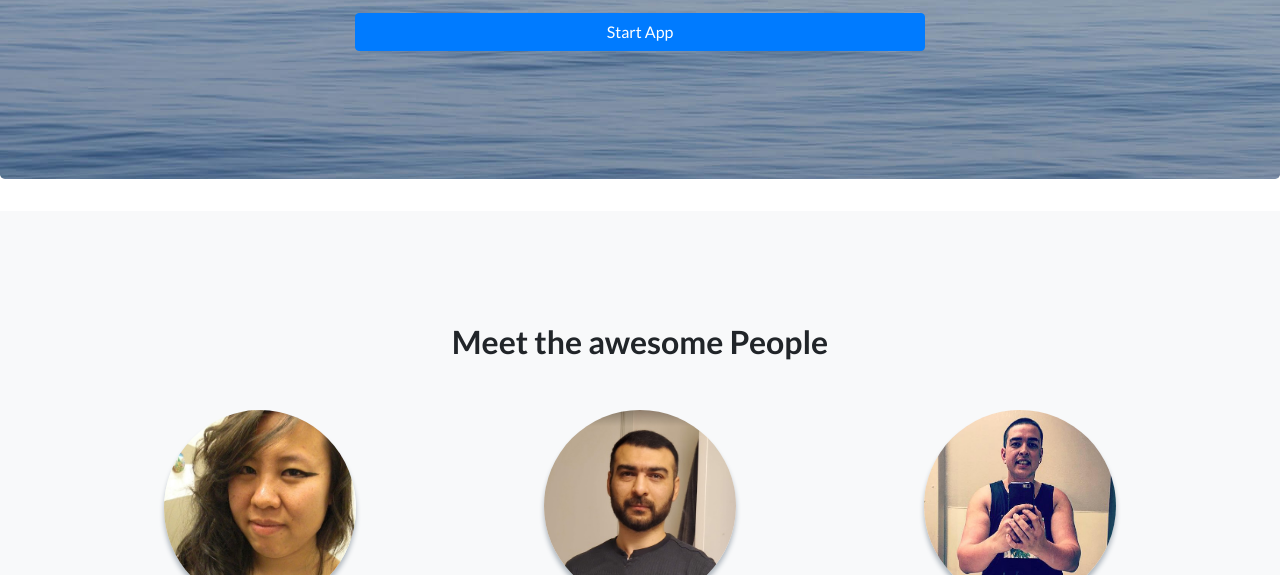
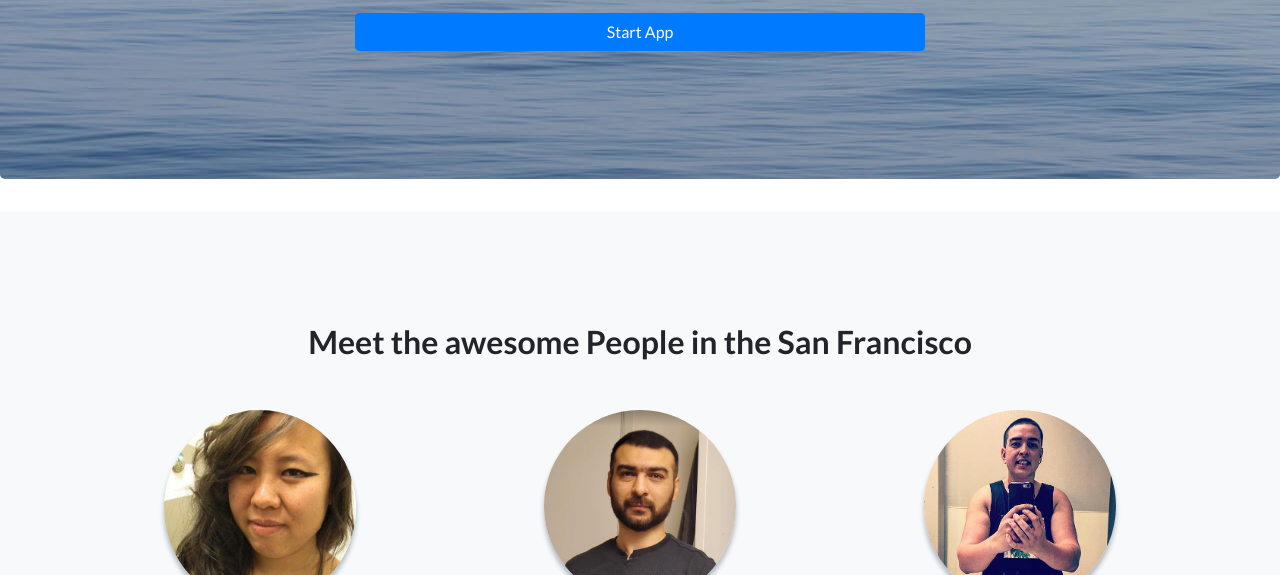
Before and after one commit to adnanniaz77/project2, a website: page views/index.html in a window 1280 px wide. Shown: the part 525-1100 px from the top of the page. Drawn offline with Linux system fonts and the light colour scheme.

Commit message:
new changes

```diff
--- a/views/index.html
+++ b/views/index.html
@@ -45,7 +45,7 @@
 
     <section class="testimonials text-center bg-light">
         <div class="container">
-            <h2 class="mb-5">Meet the awesome People</h2>
+            <h2 class="mb-5">Meet the awesome People in the San Francisco</h2>
             <div class="row">
                 <div class="col-lg-4">
                     <div class="mx-auto testimonial-item mb-5 mb-lg-0"><img class="rounded-circle img-fluid mb-3"
```
Also changed, not shown: config/config.json (line endings or trailing spaces).
